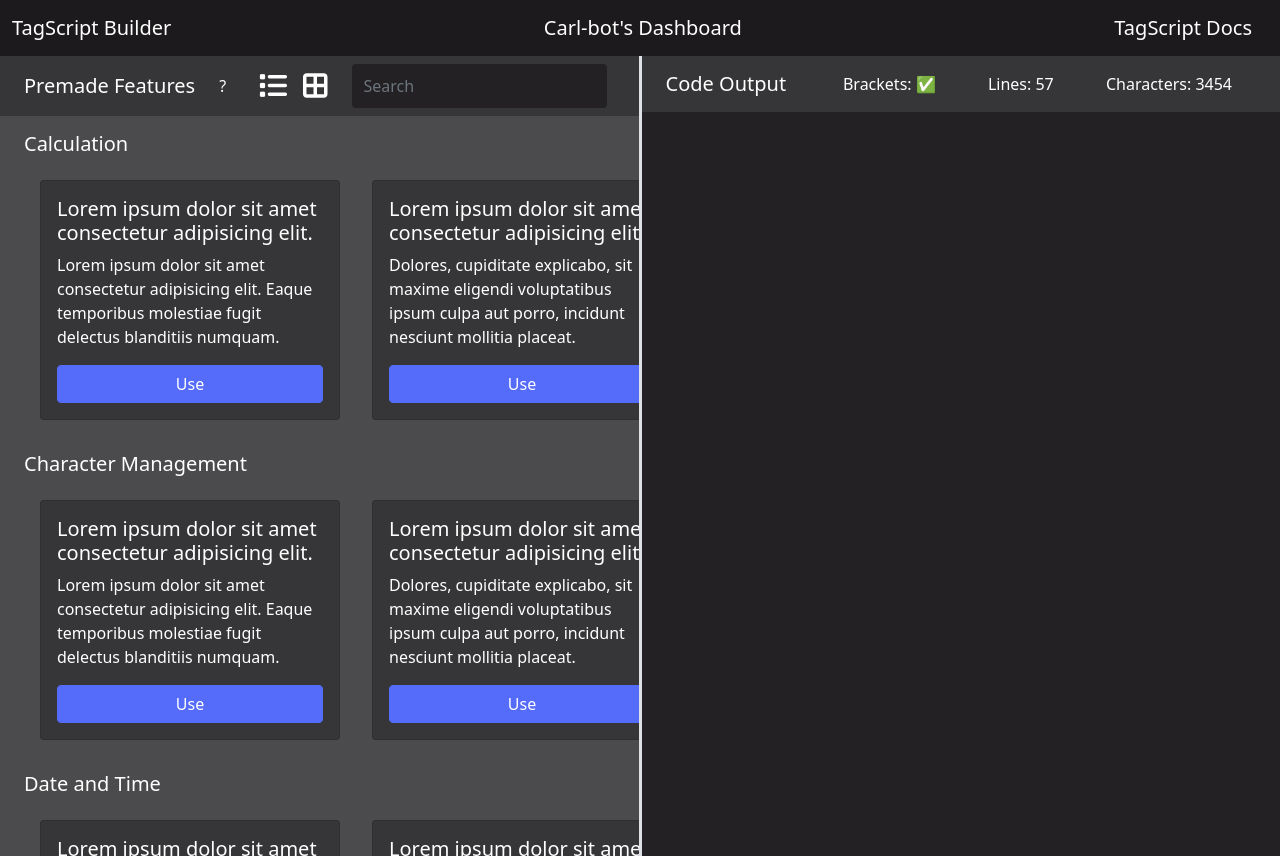
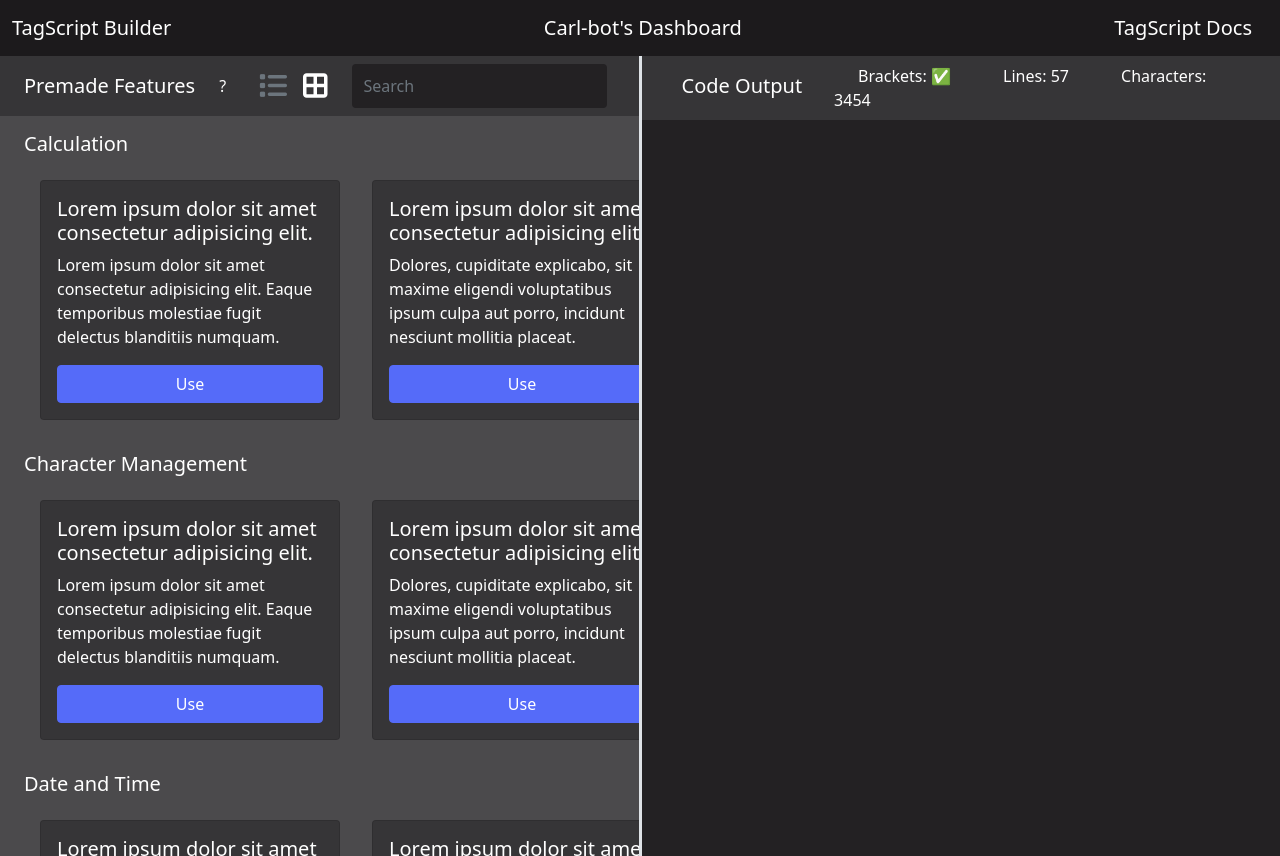
Before and after one commit to niloc3/TagScript-Builder, a plain HTML site: page index.html in a window 1280 px wide. Drawn offline with nearby package versions, Linux system fonts and the light colour scheme.

Commit message:
padding fix

```diff
--- a/index.html
+++ b/index.html
@@ -59,7 +59,7 @@
                             <div class="d-flex">
                                 <ul class="navbar-nav d-flex me-auto mb-2 mb-lg-0">
                                     <li class="nav-item p-0">
-                                        <i class="fs-3 nav-link active fas fa-list"></i>
+                                        <i class="text-muted fs-3 nav-link active fas fa-list"></i>
                                     </li>
                                     <li class="nav-item pe-3">
                                         <i class="fs-3 nav-link active fas fa-border-all"></i>
@@ -273,7 +273,7 @@
                 <!-- Nav For Tag Snippet Side -->
                 <nav class="sticky-top navbar navbar-expand-lg navbar-dark color-header-1 m-0">
                     <div class="container-fluid">
-                        <a class="navbar-brand" href="#">Code Output</a>
+                        <a class="navbar-brand nav-link padding-custom" href="#">Code Output</a>
                         <button class="navbar-toggler" type="button" data-bs-toggle="collapse"
                             data-bs-target="#navbarSupportedContent" aria-controls="navbarSupportedContent"
                             aria-expanded="false" aria-label="Toggle navigation">
--- a/style.css
+++ b/style.css
@@ -36,3 +36,7 @@
 .h-100vh {
   height: 100vh !important;
 }
+
+.padding-custom {
+  padding-bottom: 9px !important;
+}
```
